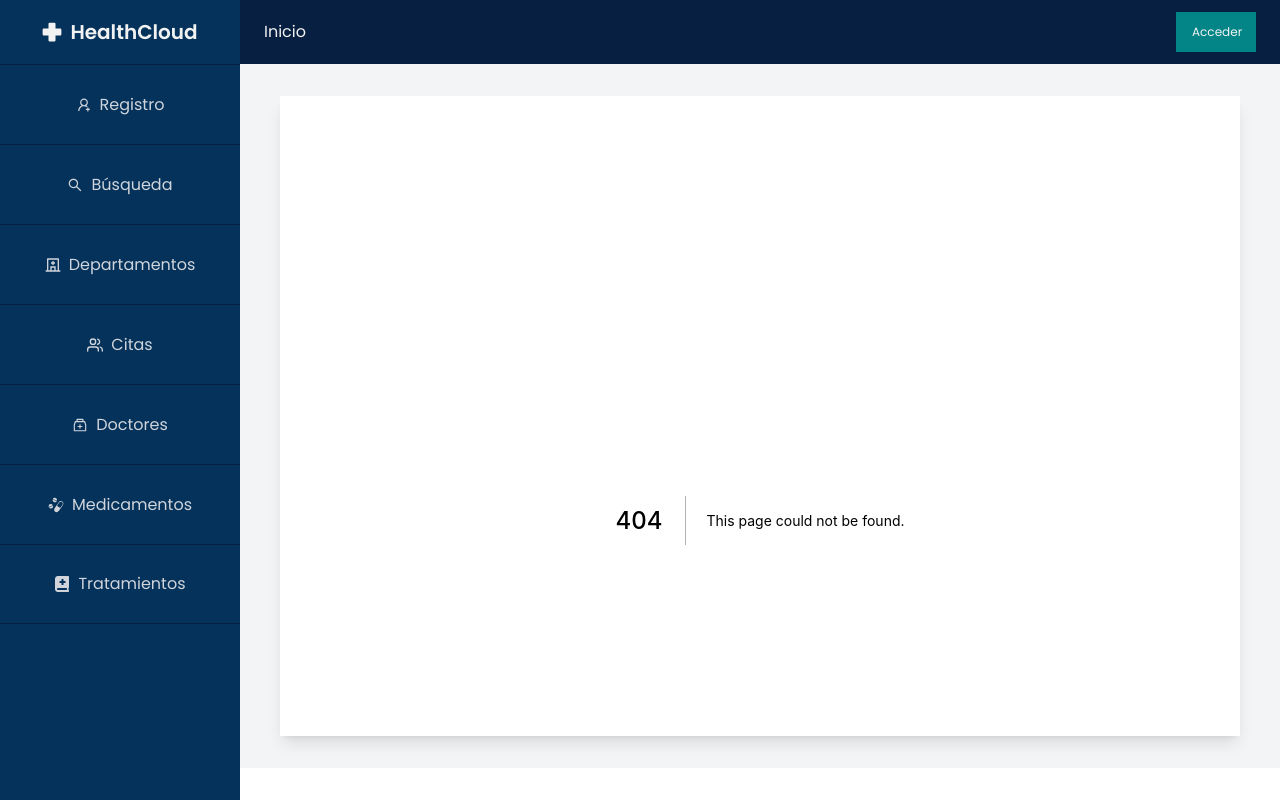
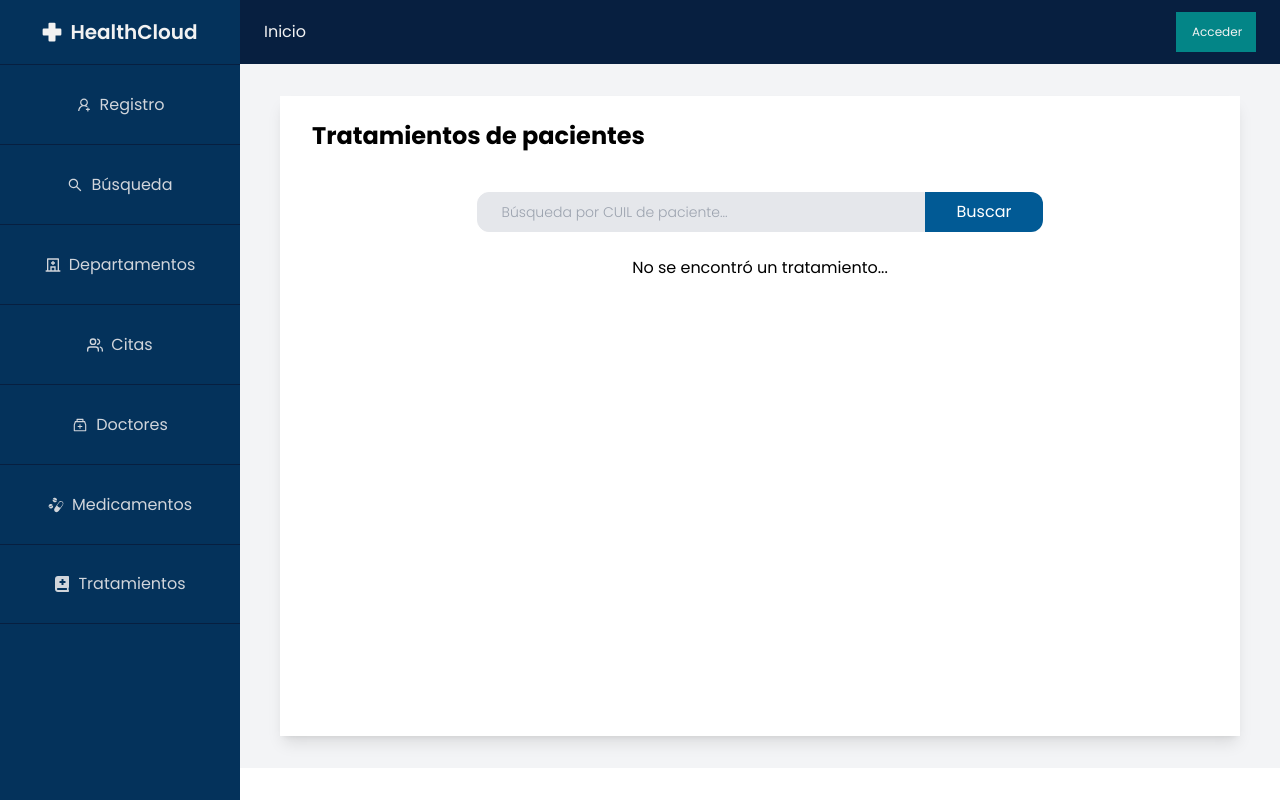
Before and after one commit to matiassio2774/healthcloud, a Next.js app: page /tratamientos in a window 1280 px wide. Before the commit this address had no page. Built offline with nearby package versions, Linux system fonts and the light colour scheme.

Commit message:
Pagina de tratamientos de pacientes añadida

```diff
--- /dev/null
+++ b/components/BusquedaTratamientos/BusquedaTratamientos.jsx
@@ -0,0 +1,33 @@
+
+function BusquedaTratamientos() {
+  return (
+    <>
+      <div className="flex flex-col justify-center items-center mt-10">
+        <div className="flex w-full justify-center items-center">
+        <input
+          className="bg-gray-200 w-2/4 h-10 border rounded-l-xl py-2 px-6 outline-none text-sm font-light"
+          type="text"
+          placeholder="Búsqueda por CUIL de paciente..."
+      />
+                <button
+            type="submit"
+            className="bg-button text-white py-2 px-8 rounded-r-xl hover:bg-active"
+          >
+            Buscar
+          </button>
+        </div>
+
+      <div className="my-6">
+      <p>No se encontró un tratamiento...</p>
+      </div>
+
+      <div>
+
+      </div>
+
+      </div>
+    </>
+  )
+}
+
+export default BusquedaTratamientos
--- /dev/null
+++ b/pages/tratamientos/index.jsx
@@ -0,0 +1,13 @@
+
+import BusquedaTratamientos from './../../components/BusquedaTratamientos/BusquedaTratamientos';
+
+function TratamientosPage() {
+  return (
+    <>
+      <p className="font-bold text-2xl">Tratamientos de pacientes</p>
+      <BusquedaTratamientos />
+    </>
+  )
+}
+
+export default TratamientosPage
```
